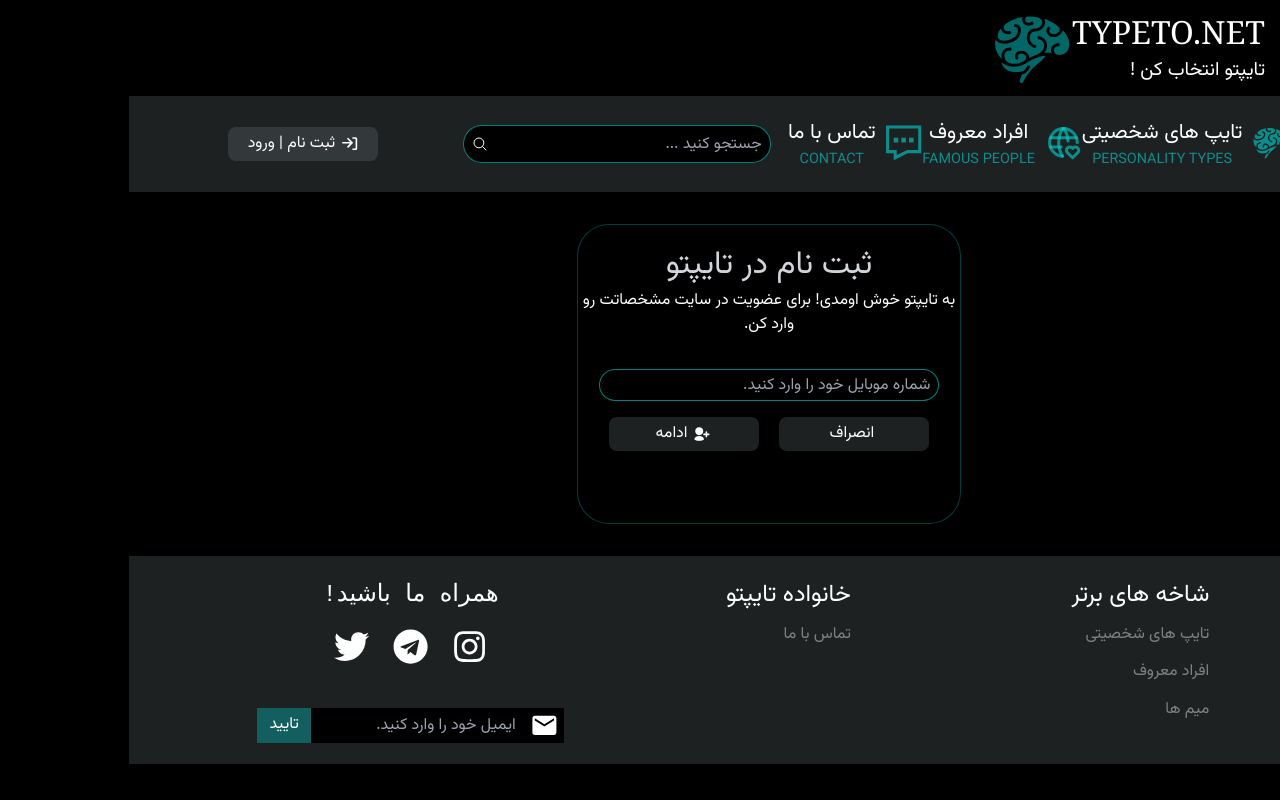
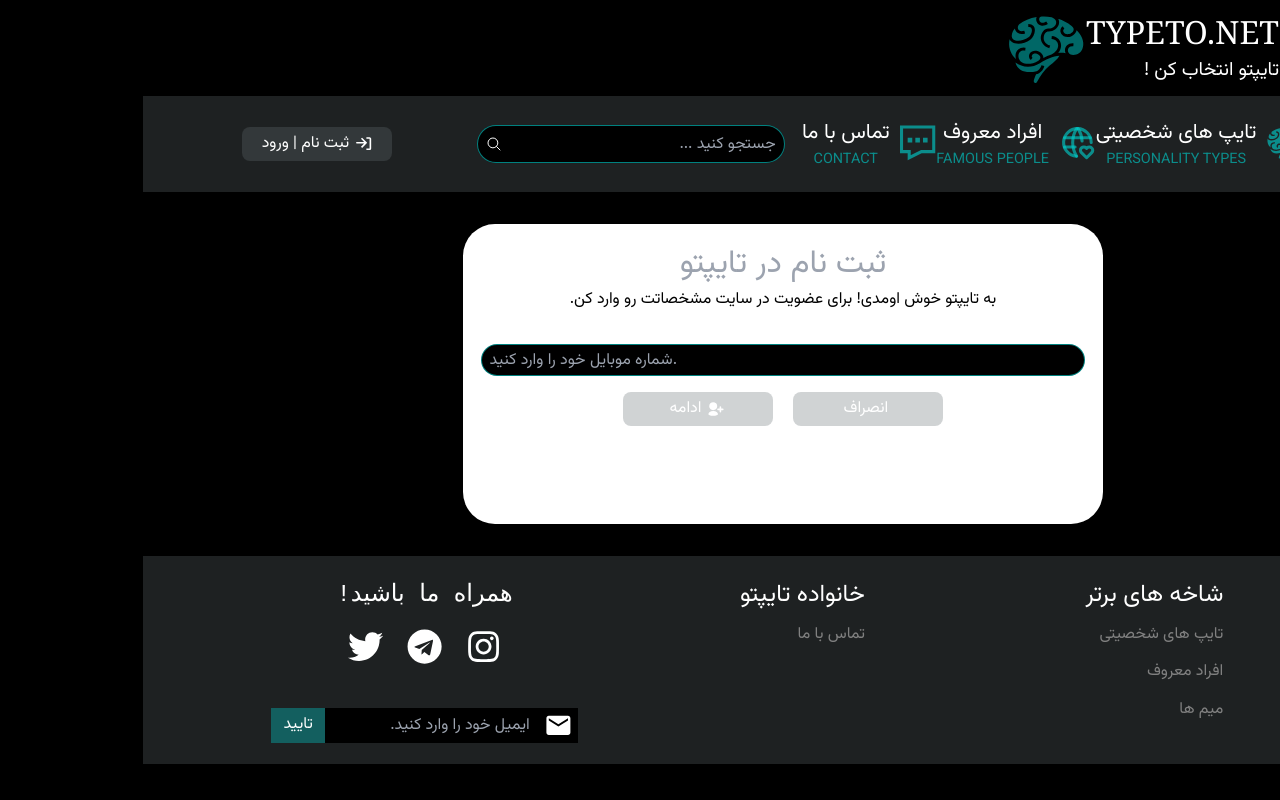
Before and after one commit to amirprvini/Typeto, a React (Create React App) app: page /signUp in a window 1280 px wide. Built offline with nearby package versions, Linux system fonts and the light colour scheme; a web font is replaced by a local one.

Commit message:
forms in sign up page updated

```diff
--- a/src/pages/SignUpPage/Inquiry/index.css
+++ b/src/pages/SignUpPage/Inquiry/index.css
@@ -14,13 +14,11 @@
 
 .signUpPage .formContainer {
 
-
-    width: 30%;
     height: 300px;
     padding: 1rem .1rem ;
-    background-color: black;
-    border: 1px solid rgba(0, 206, 203, 0.3);
-    color: white;
+    background-color: white;
+    /* border: 1px solid rgba(0, 206, 203, 0.3); */
+    color: black;
     border-radius: 2rem;
     display: flex;
     flex-direction: column;
@@ -85,42 +83,7 @@
 
 /* -------------------------------------Media Query-------------------------------------- */
 
-@media screen and (max-width : 855px) {
-
-    .formContainer{
-        width: 50%;
-    }
-
-}
-
-
-@media screen and (max-width : 680px) {
-
-     .formContainer{
-        width: 60%;
-    }
-}
-
-@media screen and (max-width : 570px) {
-
-     .formContainer{
-        width: 70%;
-    }
-}
-
-
-@media screen and (max-width : 480px) {
-
-     .formContainer{
-        width: 80%;
-    }
-}
-
 @media screen and (max-width : 425px) {
-
-     .formContainer{
-        width: 80%;
-    }
 
     .formButtons{
         scale: .8;
--- a/src/pages/SignUpPage/Inquiry/index.tsx
+++ b/src/pages/SignUpPage/Inquiry/index.tsx
@@ -1,74 +1,31 @@
 import FormInput from '../../../components/Inputs/FormInput';
 import './index.css'
 import {TiUserAdd} from "react-icons/ti"
-import {CgLogIn} from "react-icons/cg"
-import { FormProps, Link, useNavigate } from 'react-router-dom';
+import {FormProps, Link} from 'react-router-dom';
 import TopHeaderButton from '../../../components/Buttons/TopHeaderButton';
 import { useFormik } from "formik";
-import { AXIOS } from '../../../config/axios.config';
-import { API_URLS } from '../../../constants/api.urls';
-import { useContext, useEffect, useRef, useState } from 'react';
 import * as yup from 'yup' ;
-import { AppContext } from '../../../components/context/store';
 import { loginFormType } from '../../../types/user.types';
-let property : string ;
+import { useRef } from 'react';
 
 
 
-
- const SignUpInputsData = [
-
-        // {
-        //     Title : "username" ,
-        //     PlaceHolder : "نام کاربری را وارد کنید." ,
-        //     Type : "text"
-        // },
-        // {
-        //     Title : "email" ,
-        //     PlaceHolder : "ایمیل خود را وارد کنید." ,
-        //     Type : "email"
-        // },
-        {
+ const SignUpInputsData = {
             Title : "phoneNumber" ,
             PlaceHolder : "شماره موبایل خود را وارد کنید." ,
-            Type : "tell"
-        },
-        // {
-        //     Title : "password" ,
-        //     PlaceHolder : "رمز عبور خود را وارد کنید." ,
-        //     Type : "password"
-        // },
-        // {
-        //     Title : "confirmPassword" ,
-        //     PlaceHolder : "تکرار رمز عبور را وارد کنید." ,
-        //     Type : "password"
-        // }
-
-    ]
+            Type : "tel"
+        }
 
     const validationSchema = yup.object({
-
-        // username : yup.string().required("نام کاربری را وارد کنید."),
-        // email : yup.string().required("ایمیل خود را وارد کنید."),
         phoneNumber : yup.string()
         .min(11,"شماره تلفن اشتباه است!").max(11,"شماره تلفن اشتباه است!").required("شماره موبایل خود را وارد کنید."),
-
-        // password : yup.string().required("رمز عبور خود را وارد کنید."),
-        // confirmPassword : yup.string().required("تکرار رمز عبور را وارد کنید.")
-
     })
 
 
     export interface InquiryStepProps {
         onNextStep : (e:any)=> void,
         initialValues ?:{
-            // username : string ,
-            // email : string ,
             phoneNumber : string ,
-            // password : string ,
-            // confirmPassword : string ,
-            // token : string ,
-            // isAuthenticated : boolean
         }
     }
 
@@ -78,13 +35,7 @@ export const InquiryStep : React.FC<InquiryStepProps> = ({onNextStep,initialValu
 
     const formik = useFormik<loginFormType>({
         initialValues :{
-            // username : initialValues?.username || "" ,
-            // email : initialValues?.email || "" ,
             phoneNumber : initialValues?.phoneNumber || "" ,
-            // password : initialValues?.password || "" ,
-            // confirmPassword : initialValues?.confirmPassword || "" ,
-            // token : initialValues?.token || "",
-            // isAuthenticated : initialValues?.isAuthenticated || false
         },
 
 
@@ -105,62 +56,37 @@ export const InquiryStep : React.FC<InquiryStepProps> = ({onNextStep,initialValu
 
     })
 
-    const handleFormikValue = (prop:string)=>{
-        //  if(prop === 'username')
-        //  return formik.values.username
-
-        // else if(prop === 'email')
-        //  return formik.values.email
-
-        //  else if(prop === 'username')
-        //  return formik.values.username
-
-        //  else if(prop === 'phoneNumber')
-        //  return formik.values.phoneNumber
-
-        //  else if(prop === 'password')
-        //  return formik.values.password
-
-        //  else
-        //  return formik.values.confirmPassword
-
-        }
-
-
         const handleClick = async (data:FormProps)=>{
         // setUser(data);
         // const postUserData = await AXIOS.post('/users/',data);
-
-        console.log("Data in inquiry step: ",data);
 
         }
 
     return (
         <div className="signUpPage">
 
-        <div className="formContainer">
+        <div className="formContainer w-[90%] sm:w-3/5 lg:w-1/2 2xl:w-2/5 shadow-2xl">
 
             <div className="signUpTitleWrapper">
-                <h2 className='title text-gray-300'>ثبت نام در تایپتو</h2>
+                <h2 className='title text-gray-400'>ثبت نام در تایپتو</h2>
                 <p className="description">به تایپتو خوش اومدی! برای عضویت در سایت مشخصاتت رو وارد کن.</p>
             </div>
 
-            <form onSubmit={formik.handleSubmit} className='form'>
+            <form onSubmit={formik.handleSubmit} className='form px-4'>
 
-                {SignUpInputsData.map((input)=>{
-                    property = input.Title ;
-                    return <li key={input.Title} >
-                    <FormInput ref={ref} title={input.Title} placeHolderStr={input.PlaceHolder}
-                    type={input.Type}  onchange={formik.handleChange} formValue={formik.values.phoneNumber} inputId={input.Title}/> </li>
-                })}
+                <FormInput ref={ref} title={SignUpInputsData.Title} placeHolderStr={SignUpInputsData.PlaceHolder}
+                    type={SignUpInputsData.Type}  onchange={formik.handleChange} formValue={formik.values.phoneNumber} inputId={SignUpInputsData.Title}/>
 
+                {
+                    formik.errors.phoneNumber && formik.touched && <div className="inquiryErrorTitleWrapper w-full flex justify-start px-4">
+                    <h6 className='inquiryErrorTitle text-red-600'>*{formik.errors.phoneNumber}</h6>
+                </div>
+                }
 
                 <div className="formButtons">
 
-                    {/* <Link to="/home"> <TopHeaderButton title="انصراف" icon={<CgLogIn />} /> </Link> */}
-
-                    <Link to="/home"> <TopHeaderButton title="انصراف"/> </Link>
-                    <TopHeaderButton title="ادامه" buttonType={"submit"} icon={<TiUserAdd />}/>
+                    <Link to="/home"> <TopHeaderButton title="انصراف" color='black'/> </Link>
+                    <TopHeaderButton title="ادامه" buttonType={"submit"} icon={<TiUserAdd/>} color='black'/>
 
                 </div>
 
--- a/src/pages/SignUpPage/Verify/index.tsx
+++ b/src/pages/SignUpPage/Verify/index.tsx
@@ -1,29 +1,20 @@
 import FormInput from '../../../components/Inputs/FormInput';
 import './index.css'
 import {TiUserAdd} from "react-icons/ti"
-import {CgLogIn} from "react-icons/cg"
-import { FormProps, Link, useAsyncError, useNavigate } from 'react-router-dom';
 import TopHeaderButton from '../../../components/Buttons/TopHeaderButton';
 import { useFormik } from "formik";
-import { AXIOS } from '../../../config/axios.config';
-import { API_URLS } from '../../../constants/api.urls';
-import { useContext, useEffect, useRef, useState } from 'react';
 import * as yup from 'yup' ;
-import { AppContext } from '../../../components/context/store';
-import { loginFormType } from '../../../types/user.types';
 import { tokensType } from '../../../types/tokens.type';
 import { IUserState } from '../../../components/context/types/context.types';
-let property : string ;
+import { useRef } from 'react';
+import { useNavigate } from 'react-router-dom';
 
- const SignUpInputsData = [
 
-        {
+ const SignUpInputsData = {
             Title : "confirmCode" ,
             PlaceHolder : "کد تایید را وارد کنید." ,
-            Type : "tell"
-        },
-
-    ]
+            Type : "tel"
+        }
 
     const validationSchema = yup.object({
         confirmCode : yup.string().required("کد تایید را وارد کنید."),
@@ -37,23 +28,10 @@ let property : string ;
 
 export const VerifyStep : React.FC<userInfo> = ({userInfo,onComplete}) : JSX.Element =>{
 
-    // const {user,setUser} = useContext(AppContext);
-    const {update,setUpdate} = useContext(AppContext)
-
     const ref = useRef<any>(null);
 
     type VerifyFormProps = {
         confirmCode : string
-    }
-
-    type verfiedUser = {
-        // username : string ;
-        // email : string ;
-        phoneNumber : string ;
-        // password : string ;
-        // confirmPassword : string ;
-        // token : string ;
-        // isAuthenticated : boolean
     }
 
 
@@ -87,51 +65,40 @@ export const VerifyStep : React.FC<userInfo> = ({userInfo,onComplete}) : JSX.Ele
     const navigate = useNavigate();
 
         const handleClick = async ()=>{
-
-            // console.log('in verify step: ' , user) ;
             navigate("/home");
-
         }
-
-
-        // useEffect(()=>{
-
-        //     // console.log("in useEffect!!!!!!!");
-        //     // console.log("update in useEffect!!!!!!!",update);
-
-        // },[update])
 
 
     return (
         <div className="signUpPage">
 
-        <div className="VerifyFormContainer">
+        <div className="VerifyFormContainer w-[90%] sm:w-3/5 lg:w-1/2 2xl:w-2/5 shadow-2xl">
 
             <div className="signUpTitleWrapper">
 
-                <h2 className='title text-gray-300'>ثبت نام در تایپتو</h2>
+                <h2 className='title text-gray-400'>ثبت نام در تایپتو</h2>
 
-                <div className="descriptionWrapper">
-                    <p className="description">کد تایید پیامک شده را وارد کنید!</p>
+                <div className="descriptionWrapper mt-4">
+                    <p className="description">کد تایید پیامک شده به شماره {userInfo?.phoneNumber?.slice(8,11) + "****" + userInfo?.phoneNumber?.slice(0,4)} را وارد کنید!</p>
                 </div>
 
             </div>
 
-            <form onSubmit={formik.handleSubmit} className='form'>
+            <form onSubmit={formik.handleSubmit} className='form px-4'>
 
-                {SignUpInputsData.map((input)=>{
-                    property = input.Title ;
-                    return <li key={input.Title} >
-                    <FormInput ref={ref} title={input.Title} placeHolderStr={input.PlaceHolder}
-                    type={input.Type}  onchange={formik.handleChange} formValue={formik.values.confirmCode} inputId={input.Title}/> </li>
-                })}
+                <FormInput ref={ref} title={SignUpInputsData.Title} placeHolderStr={SignUpInputsData.PlaceHolder}
+                    type={SignUpInputsData.Type}  onchange={formik.handleChange} formValue={formik.values.confirmCode} inputId={SignUpInputsData.Title}/>
 
+
+                {
+                formik.errors.confirmCode && formik.touched && <div className="verifyErrorTitleWrapper w-full flex justify-start px-4">
+                    <h6 className='verifyErrorTitle text-red-600'>*{formik.errors.confirmCode}</h6>
+                </div>
+                }
 
                 <div className="verifyFormButtons">
 
-                    {/* <Link to="/login"> <TopHeaderButton title="ورود" icon={<CgLogIn />} /> </Link> */}
-                    <TopHeaderButton title="تایید" buttonType={"submit"} icon={<TiUserAdd />}/>
-                    {/* <TopHeaderButton title="تایید" buttonType={"submit"} icon={<TiUserAdd />}/> */}
+                    <TopHeaderButton title="تایید" buttonType={"submit"} icon={<TiUserAdd />} color='black'/>
 
                 </div>
 
```
Also changed, not shown: src/pages/SignUpPage/Verify/index.css (+3 -40 lines), src/pages/SignUpPage/index.tsx (+1 -14 lines).
